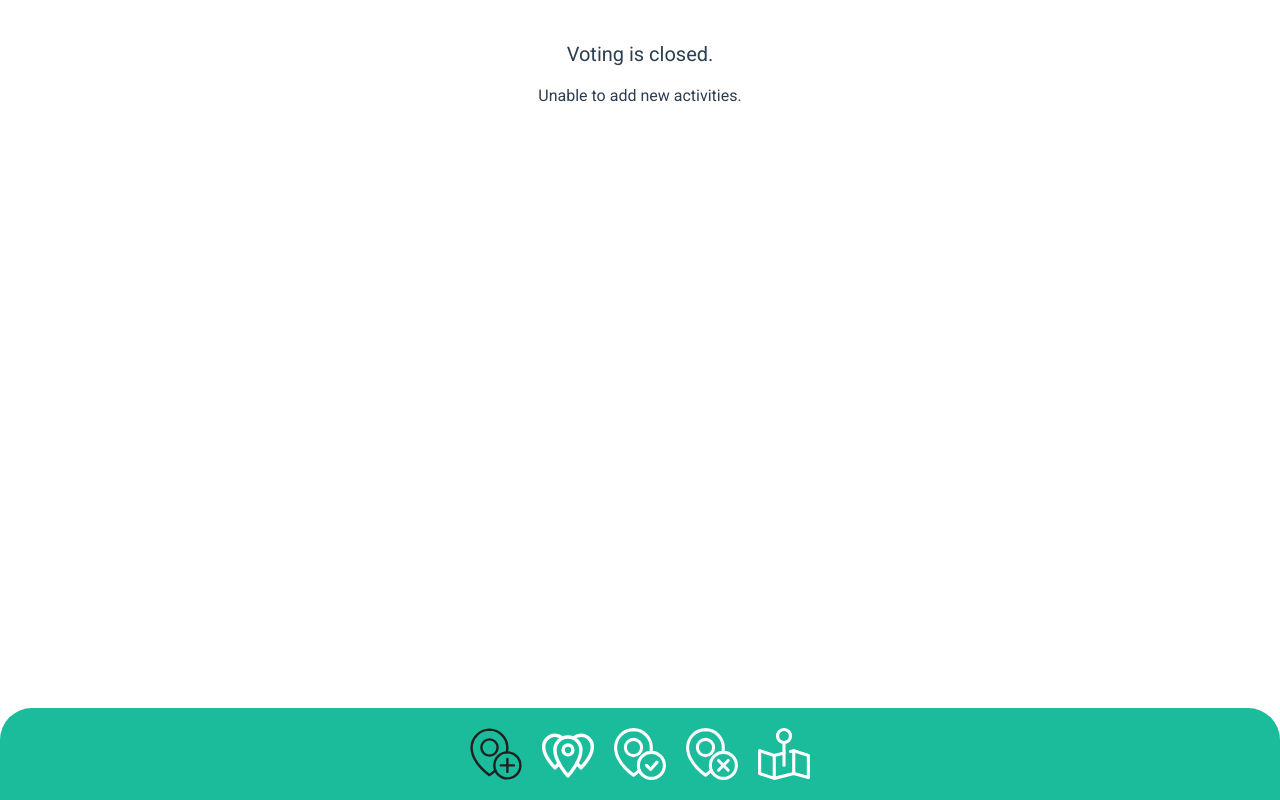
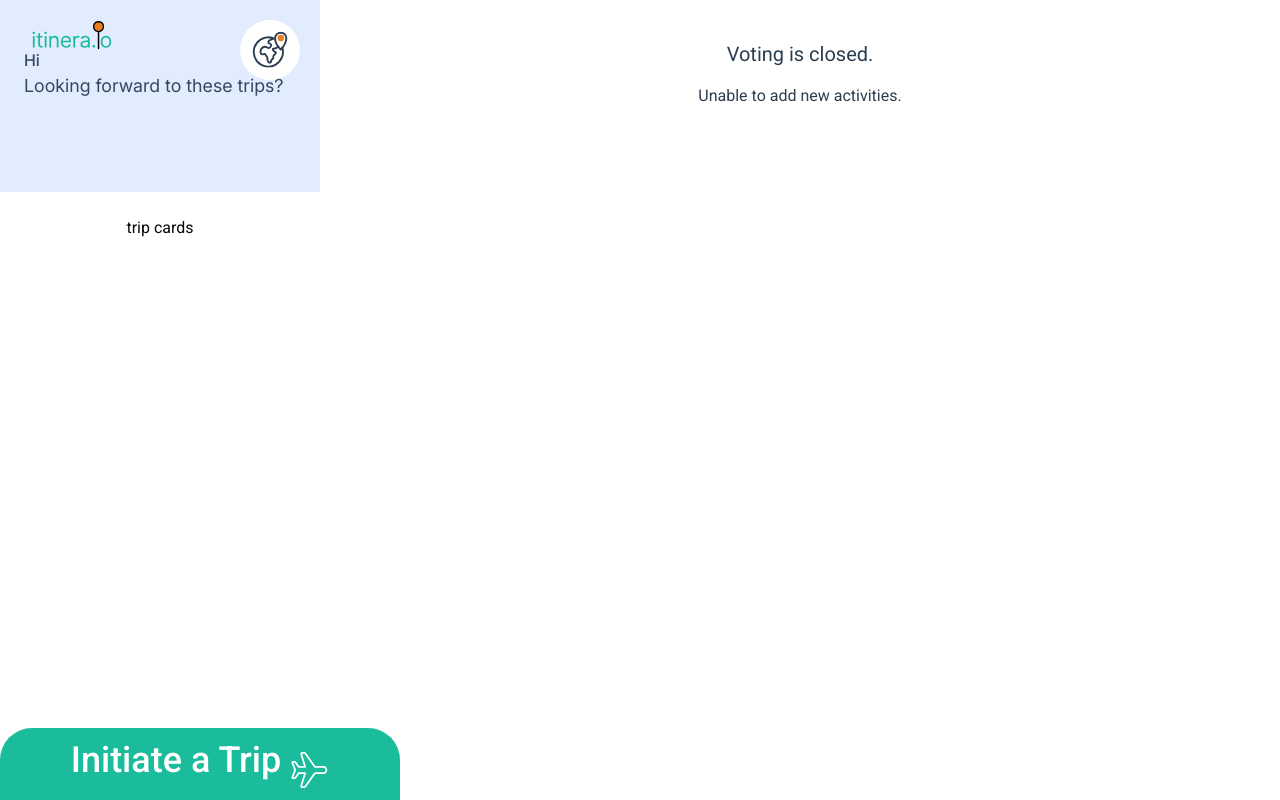
Before and after one commit to kcadavos/itinera-io, a Next.js app: page /ItinerarySuggestionPages/AddSuggestionPage in a window 1280 px wide. Built offline with nearby package versions, Linux system fonts and the light colour scheme.

Commit message:
creating component for desktop responsiveness

```diff
--- a/src/app/(pages)/ItinerarySuggestionPages/layout.tsx
+++ b/src/app/(pages)/ItinerarySuggestionPages/layout.tsx
@@ -7,7 +7,10 @@ const Layout = ({ children }: { children: React.ReactNode }) =>  {
     <div>
 
       {children}
-     <NavbarComponent/>
+      <div className='block lg:hidden'>
+        <NavbarComponent/>
+      </div>
+
     </div>
   )
 }
--- a/src/app/(pages)/layout.tsx
+++ b/src/app/(pages)/layout.tsx
@@ -19,7 +19,10 @@ const Layout = ({ children }: { children: React.ReactNode }) =>  {
 
 
       {children}
-      {!isHidden && <FooterComponent/>}
+      <div className='block lg:hidden'>
+        {!isHidden && <FooterComponent/>}
+      </div>
+
     </div>
   )
 }
--- a/src/components/DesktopSideComponent.tsx
+++ b/src/components/DesktopSideComponent.tsx
@@ -6,26 +6,41 @@ const DesktopSideComponent = () => {
     <div className="hidden lg:block">
 
         <div>
-            <div className="bg-[#E1ECFF] min-h-[14rem]  lg:min-h-[13.2rem] lg:max-h-[13.2rem] pt-10 pb-10 relative min-w-screen max-w-screen mb-6">
-                <div className="mx-8 mt-10 font-inter">
+            <div className="bg-[#E1ECFF] min-h-[14rem]  lg:min-h-[12rem] lg:max-h-[12rem] pt-2 pb-10 relative w-full mb-6">
+                <div className="mx-6 mt-10 font-inter">
                     <img
-                        className="h-10 absolute left-6 top-10"
+                        className="h-10 absolute top-5 "
                         src="/assets/Icons/itineraLogo.svg"
                         alt=""
                     />
 
-                    <MenuComponent />
+                    <div className=''>
+                        <MenuComponent />
+                    </div>
 
-                    <div className="font-medium text-[#34495E] mt-5"></div>
-                    <p className="text-3xl text-[#E67E22]"></p>
+
+                    <div className="font-medium text-[#34495E] mt-5">Hi</div>
+                    <p className="text-lg text-[#34495E]">Looking forward to these trips?</p>
                     <div ></div>
                 </div>
             </div>
         </div>
 
-        <div>
+        <div className='text-center'>
+            <p>trip cards</p>
+        </div>
 
+        <div className="fixed bottom-0 ">
+            <div className=" bg-[#1ABC9C] py-3 rounded-t-4xl min-w-[25rem] ">
+                <div className="text-white flex justify-center text-4xl font-medium ">
+
+                    <p>Initiate a Trip</p>
+                    <img src="/assets/Icons/Orion_aircraft 1.svg" alt="" className='w-12 h-12' />
+
+                </div>
+            </div>
         </div>
+
     </div>
   )
 }
--- a/src/components/FooterComponent.tsx
+++ b/src/components/FooterComponent.tsx
@@ -78,7 +78,7 @@ const FooterComponent = () => {
     const bottom = selectedPage();
   return (
 
-      <div className="fixed bottom-0 w-full">
+    <div className="fixed bottom-0 w-full">
       <div className=" bg-[#1ABC9C] min-w-screen max-w-screen py-5 rounded-t-4xl  ">
         <div className="text-white flex justify-center text-4xl font-medium ">
          <Link href={bottom.href} onClick={bottom.onClick} className="flex">
--- a/src/components/MenuComponent.tsx
+++ b/src/components/MenuComponent.tsx
@@ -20,7 +20,7 @@ const MenuComponent = () => {
   };
   return (
     <>
-      <div className="bg-white rounded-full w-15 h-15 flex justify-center absolute  top-5 right-10 ">
+      <div className="bg-white rounded-full w-15 h-15 flex justify-center absolute  top-5 right-5 ">
         <img
           onClick={menuToggle}
           className="w-9 "
@@ -30,7 +30,7 @@ const MenuComponent = () => {
       </div>
       {!isHidden && (
         <div className="grid text-[#E67E22] font-medium mt-5 gap-2">
-          <Link href="/Trip/TripList" onClick={menuToggle}>Trip Dashboard</Link>
+          <Link href="/Trip/TripList" onClick={menuToggle} >Trip Dashboard</Link>
           <Link href="/AccountDetails" onClick={changeHeader}>Account Details</Link>
           <Link href="/NotificationPage" onClick={menuToggle}>Notifications</Link>
           <Link
--- a/src/components/pageComponents/AddSuggestionComponent.tsx
+++ b/src/components/pageComponents/AddSuggestionComponent.tsx
@@ -12,6 +12,7 @@ import {
 } from "@/components/ui/dropdown-menu";
 import { useRouter } from "next/navigation";
 import { getToken } from "@/lib/services/DataServices";
+import DesktopSideComponent from "../DesktopSideComponent";
 
 const AddSuggestionComponent = () => {
   const { selectedTripId } = useSelectedTripIdContext();
@@ -241,15 +242,15 @@ const AddSuggestionComponent = () => {
 
       {/* desktop */}
       <div className="hidden lg:block">
-        <div className="grid grid-cols-3">
+        <div className="grid grid-cols-4">
 
-          <div>
-
+          <div className="col-[1]">
+            <DesktopSideComponent />
           </div>
 
           {
             selectedTripIsVotingOpen ?
-            <div className="bg-[#ECF0F1] rounded-2xl min-w-[20rem] min-h-[26rem] max-w-[55rem] mx-4 px-6 relative mb-40 col-span-2 mt-20">
+            <div className="bg-[#ECF0F1] rounded-2xl min-w-[20rem] min-h-[26rem] max-w-[55rem] mx-4 px-6 relative mb-40 col-span-3 mt-20">
               <div className="p-6 pt-8 grid grid-cols-2 gap-6">
 
                 <div className="grid grid-rows-4 p-4">
@@ -414,7 +415,7 @@ const AddSuggestionComponent = () => {
                 </button>
               </div>
             </div> :
-            <div className="text-center text-[#2C3E50] mt-10">
+            <div className="text-center text-[#2C3E50] mt-10 col-span-3">
               <p className="text-xl mb-4">Voting is closed.</p>
               <p>Unable to add new activities.</p>
             </div>
```
Also changed, not shown: src/components/pageComponents/LoginSignUpComponent.tsx (line endings or trailing spaces).
